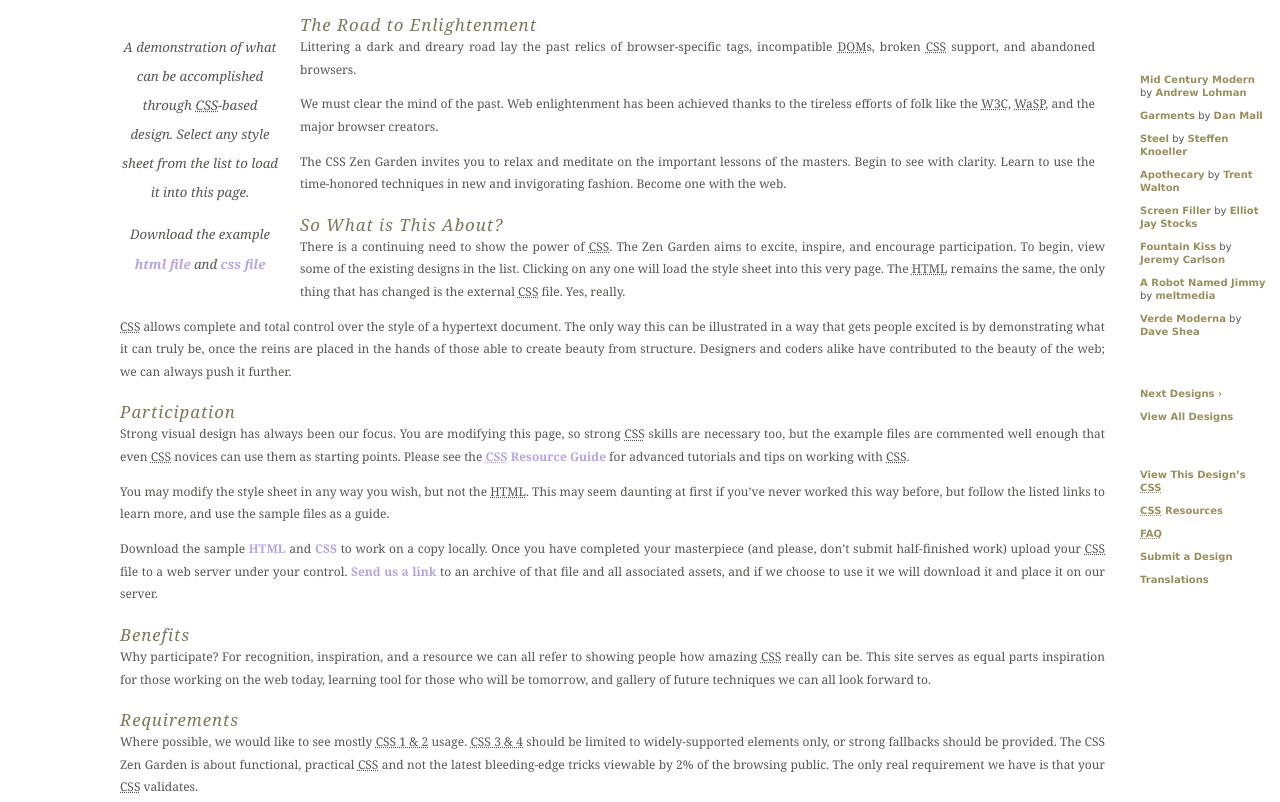
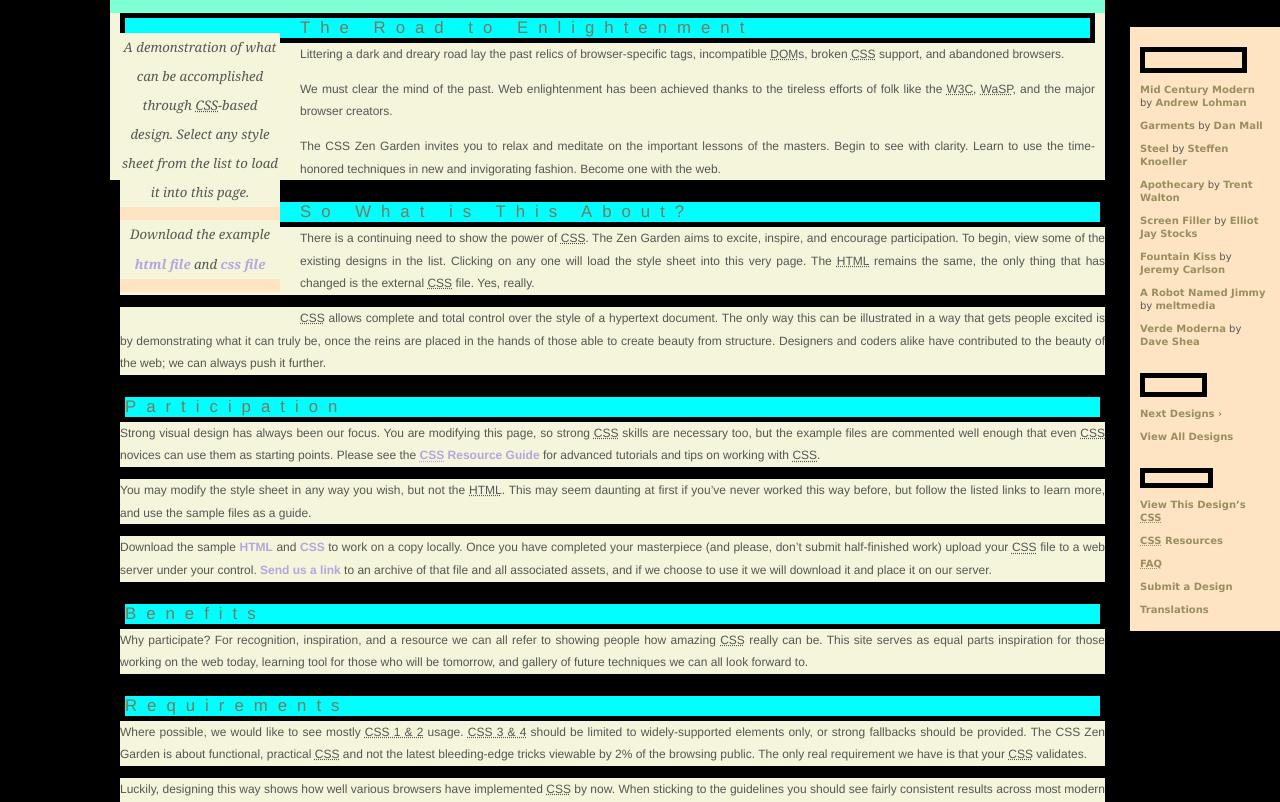
Before and after one commit to fuzzface86/cmp-2035-homework, a plain HTML site: page 06 css zen garden/index.html in a window 1280 px wide. Shown: the part 123-925 px from the top of the page. Drawn offline with Linux system fonts and the light colour scheme.

Commit message:
backgrounds

```diff
--- a/06 css zen garden/index.html
+++ b/06 css zen garden/index.html
@@ -64,6 +64,11 @@
 
 		<div class="preamble" id="zen-preamble" role="article">
 			<h3>The Road to Enlightenment</h3>
+            <style>
+            h3 {
+            text-align: left;
+                }
+            </style>
 			<p>Littering a dark and dreary road lay the past relics of browser-specific tags, incompatible <abbr title="Document Object Model">DOM</abbr>s, broken <abbr title="Cascading Style Sheets">CSS</abbr> support, and abandoned browsers.</p>
 			<p>We must clear the mind of the past. Web enlightenment has been achieved thanks to the tireless efforts of folk like the <abbr title="World Wide Web Consortium">W3C</abbr>, <abbr title="Web Standards Project">WaSP</abbr>, and the major browser creators.</p>
 			<p>The CSS Zen Garden invites you to relax and meditate on the important lessons of the masters. Begin to see with clarity. Learn to use the time-honored techniques in new and invigorating fashion. Become one with the web.</p>
--- a/06 css zen garden/style.css
+++ b/06 css zen garden/style.css
@@ -14,7 +14,7 @@ html {
 	padding: 0;
 	}
 body {
-	font: 75% georgia, sans-serif;
+	font: 75% helvetica, sans-serif;
 	line-height: 1.88889;
 	color: #555753;
 	background: #fff url(blossoms.jpg) no-repeat bottom right;
@@ -24,12 +24,15 @@ body {
 p {
 	margin-top: 0;
 	text-align: justify;
+    background-color: beige;
 	}
 h3 {
-	font: italic normal 1.4em georgia, sans-serif;
-	letter-spacing: 1px;
+	font: normal 1.4em helvetica;
+	letter-spacing: 10px;
 	margin-bottom: 0;
 	color: #7D775C;
+    background-color: aqua;
+    border: 5px solid black;
 	}
 a:link {
 	font-weight: bold;
@@ -56,11 +59,13 @@ abbr {
 	padding: 0 175px 0 110px;
 	margin: 0;
 	position: relative;
+    background-color: black;
 	}
 
 .intro {
 	min-width: 470px;
 	width: 100%;
+    background-color: aquamarine;
 	}
 
 header h1 {
@@ -97,6 +102,7 @@ header {
 	margin: 20px 20px 20px 10px;
 	width: 160px;
 	float: left;
+    background-color: bisque;
 	}
 .summary p {
 	font: italic 1.1em/2.2 georgia;
@@ -106,6 +112,7 @@ header {
 .preamble {
 	clear: right;
 	padding: 0px 10px 0 10px;
+    background-color: beige;
 	}
 .supporting {
 	padding-left: 10px;
@@ -131,6 +138,7 @@ footer a:link, footer a:visited {
 	padding: 10px;
 	margin-top: 150px;
 	width: 130px;
+    background-color: bisque;
 	}
 .sidebar h3.select {
 	background: transparent url(h3.gif) no-repeat top left;
```
